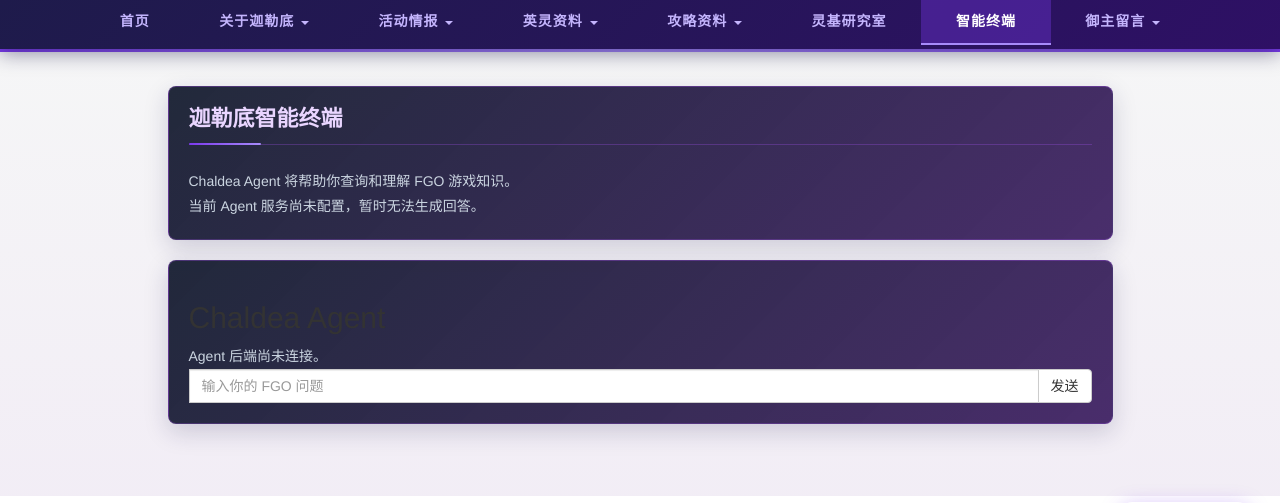
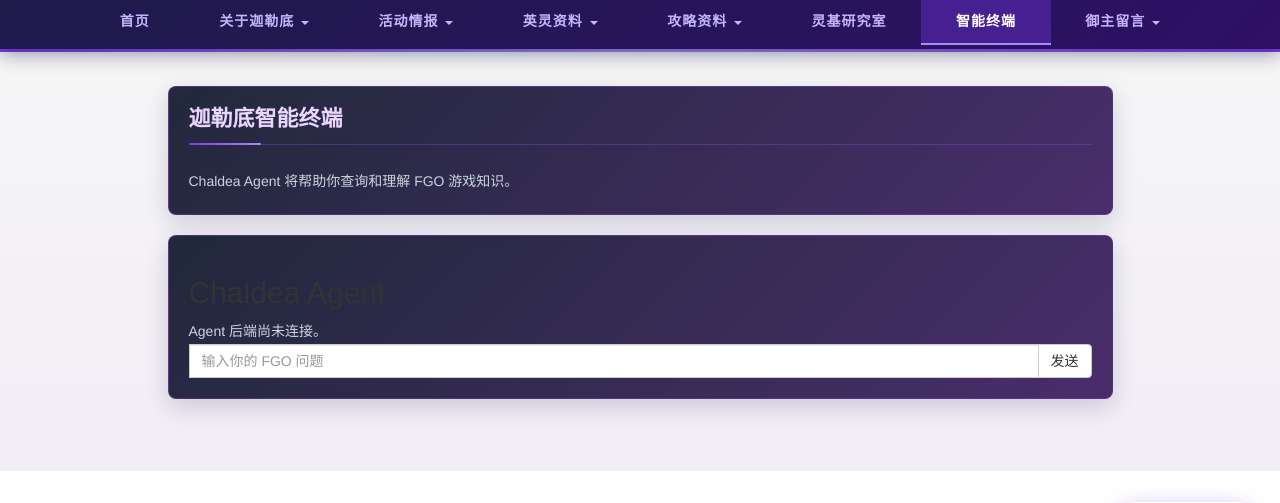
Before and after one commit to woshilsplbd/fgo-chaldea-agent, a Django app: page /agent/ in a window 1280 px wide. Shown: the part 138-641 px from the top of the page. Run offline with Django 5.2, Linux system fonts and the light colour scheme; some libraries are stand-ins or nearby versions.

Commit message:
fix: remove stale Agent connection copy

```diff
--- a/apps/agent/templates/agent/chat.html
+++ b/apps/agent/templates/agent/chat.html
@@ -10,7 +10,6 @@
                 <header class="fgo-card">
                     <h1 class="fgo-section-header">迦勒底智能终端</h1>
                     <p>Chaldea Agent 将帮助你查询和理解 FGO 游戏知识。</p>
-                    <p class="text-muted">当前 Agent 服务尚未配置，暂时无法生成回答。</p>
                 </header>
 
                 <section class="fgo-card" aria-labelledby="agent-conversation-title">
```
